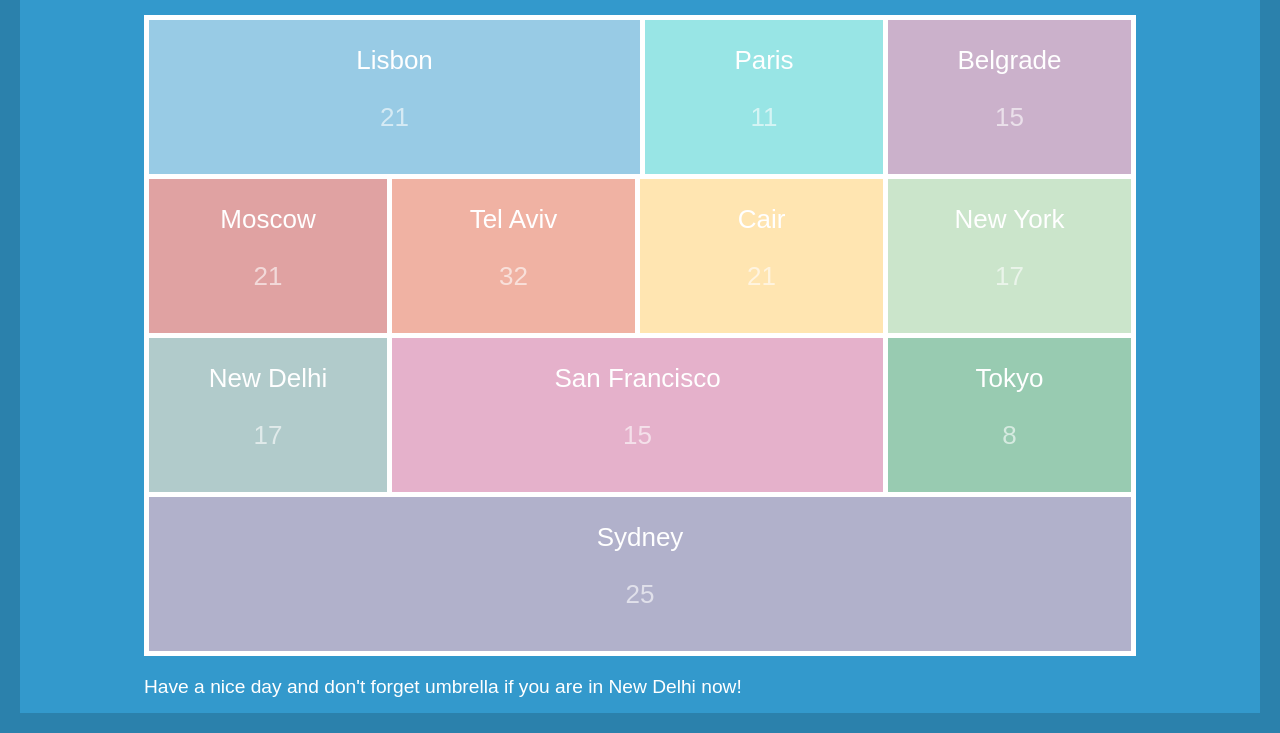
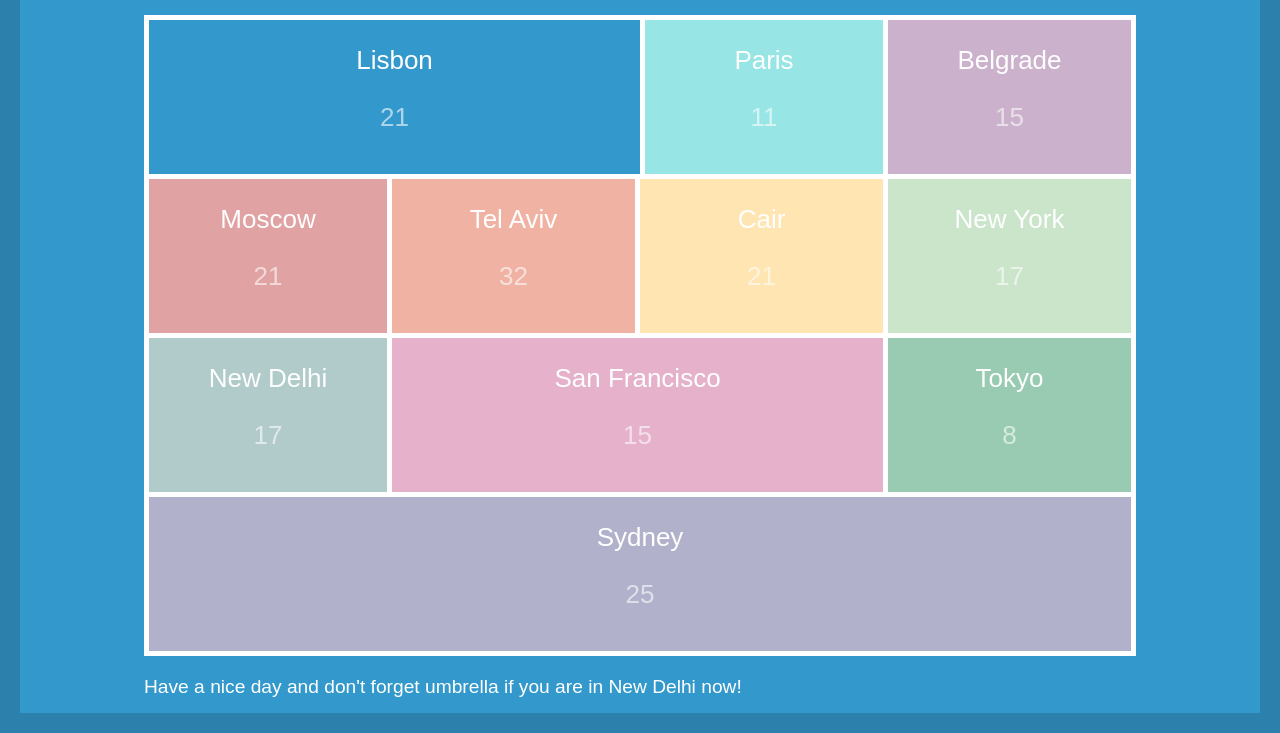
Before and after one commit to ANATOLIITSYHANOV/Lesson5-homework, a plain HTML site: page index.html in a window 1280 px wide. In both pictures the pointer is over the item 392 px from the left and 164 px from the top of the page. Shown: the part 70-803 px from the top of the page. Drawn offline with Linux system fonts and the light colour scheme; some icons are missing.

Commit message:
hover for li

```diff
--- a/style.css
+++ b/style.css
@@ -32,6 +32,7 @@ li{
     font-size: 26px;
     text-align: center;
     padding: 25 15 15;
+    transition: all .1s ease-in;
 }
 
 i{
@@ -123,12 +124,15 @@ p{
     border-top: none;
 }
 
-ul:hover{
+ul:hover li{
     opacity: 0.5;
 }
 
+li:hover{
+    opacity: 1.0 !important;
+}
+
 div{
-    transition: all .1s ease-in;
     background-color: white;
     margin: 0 10%;
 }
```
